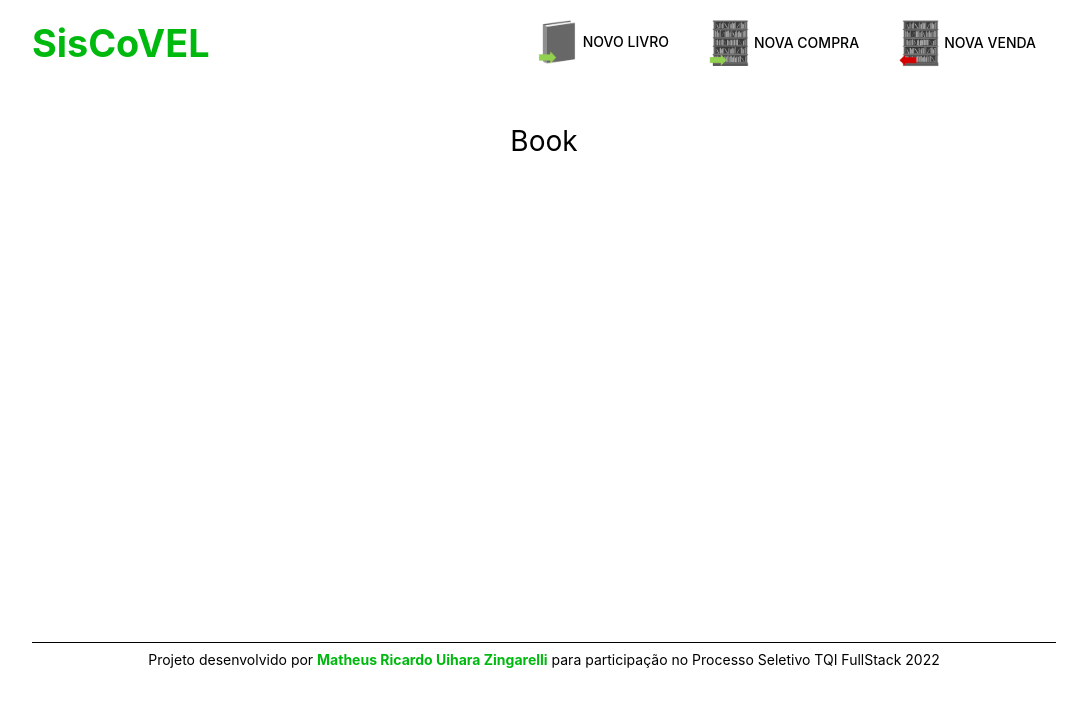
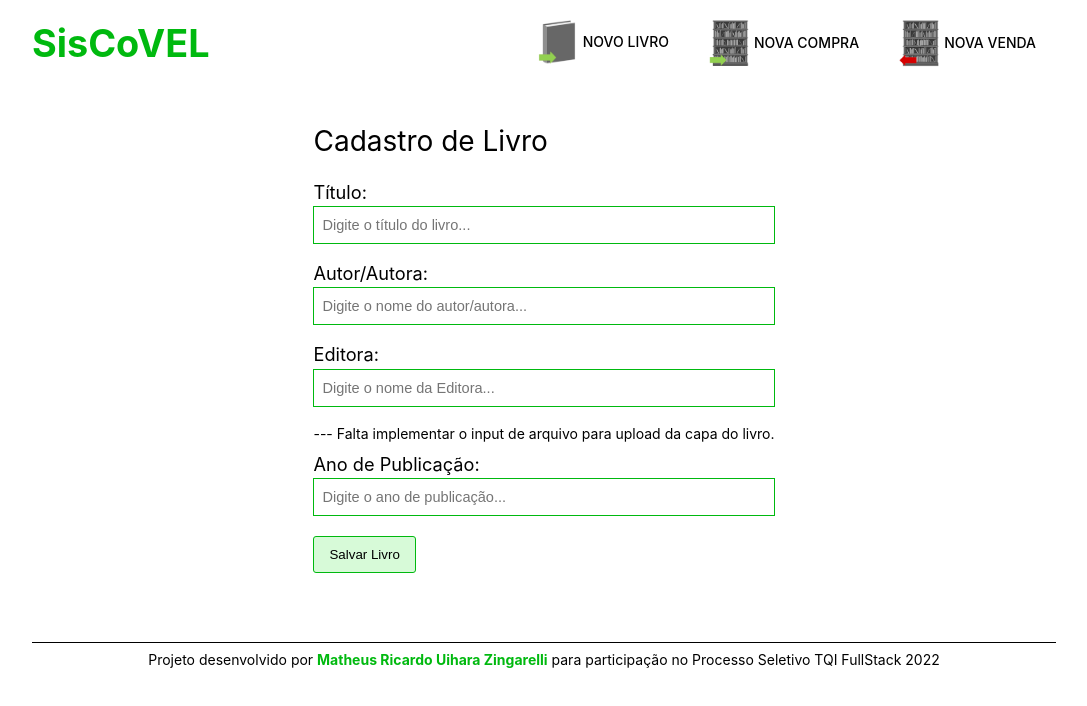
Before and after one commit to zingarelli/tqi_evolution_fullstack_2022, a React (Create React App) app in the folder frontend/: page /book in a window 1280 px wide. Shown: the top 706 px of the page, without its empty margins (96-1183 px from the left). Built offline with nearby package versions, Linux system fonts and the light colour scheme.

Commit message:
page and form to save a book

```diff
--- /dev/null
+++ b/frontend/src/components/form/BookForm.jsx
@@ -0,0 +1,83 @@
+import { useState } from "react";
+import Message from "../layout/Message";
+import Input from "./Input";
+import SubmitButton from "./SubmitButton";
+
+//form to add a book
+function BookForm(){
+    const [book, setBook] = useState({});
+    const [showMessage, setShowMessage] = useState(false);
+
+    //send a book to backend
+    function postBook(e){
+        setShowMessage(false);
+        e.preventDefault();
+        //send to server
+        fetch('http://localhost:5000/books', {
+            method: 'POST',
+            headers: {
+                'Content-Type': 'application/json'
+            },
+            body: JSON.stringify(book)
+        })
+            .then((response) => response.json())
+            //TODO: add message on success
+            .then((result) => {
+                setShowMessage(true);
+                setBook('');
+            })
+            .catch((err) => console.log(err))
+    }
+    //add value of an input to a book object
+    function addInput(e){
+        setBook({...book, [e.target.name]: e.target.value})
+    }
+
+    return(
+        <form onSubmit={postBook}>
+            {
+                //content to be shown when a book is successfully registered
+                showMessage && <Message text='Livro Cadastrado com Sucesso' />
+            }
+            <Input
+                type='text'
+                lblText='Título:'
+                name='title'
+                placeholder='Digite o título do livro...'
+                value={book.title}
+                handleOnChange={addInput}
+            />
+            <Input
+                type='text'
+                lblText='Autor/Autora:'
+                name='author'
+                placeholder='Digite o nome do autor/autora...'
+                value={book.author}
+                handleOnChange={addInput}
+            />
+            <Input
+                type='text'
+                lblText='Editora:'
+                name='publisher'
+                placeholder='Digite o nome da Editora...'
+                value={book.publisher}
+                handleOnChange={addInput}
+            />
+            {/*
+                Needs to add an input of type='file' and store the image.
+            */}
+            <p>--- Falta implementar o input de arquivo para upload da capa do livro.</p> <br />
+            <Input
+                type='number'
+                lblText='Ano de Publicação:'
+                name='year'
+                placeholder='Digite o ano de publicação...'
+                value={book.year}
+                handleOnChange={addInput}
+            />
+            <SubmitButton text="Salvar Livro" />
+        </form>
+    )
+}
+
+export default BookForm;
--- a/frontend/src/components/pages/Book.jsx
+++ b/frontend/src/components/pages/Book.jsx
@@ -1,6 +1,12 @@
+import BookForm from '../form/BookForm';
+
+//create page to register a new book
 function Book(){
     return(
-        <h1>Book</h1>
+        <div>
+            <h1>Cadastro de Livro</h1>
+            <BookForm />
+        </div>
     )
 }
 
```
